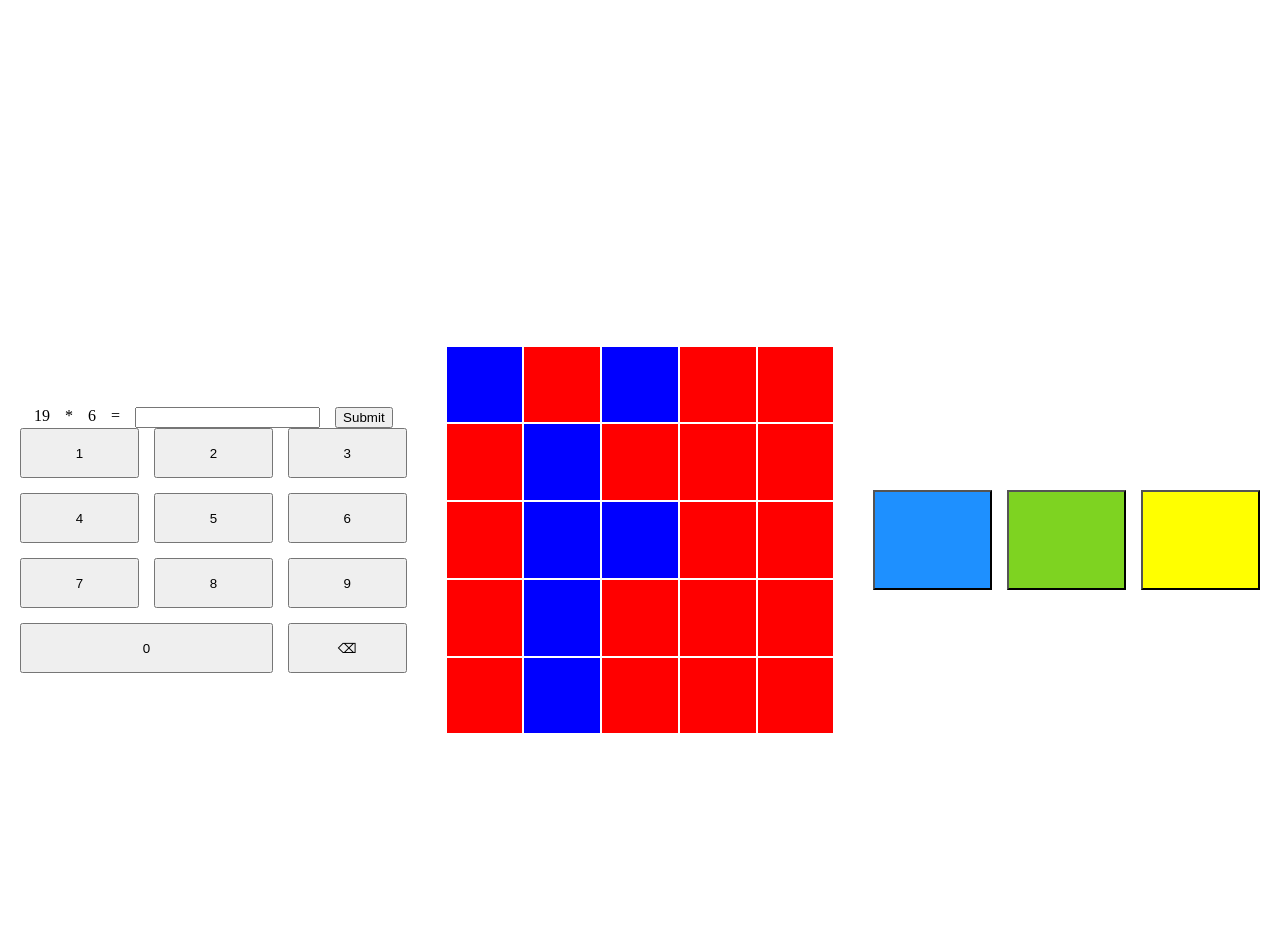
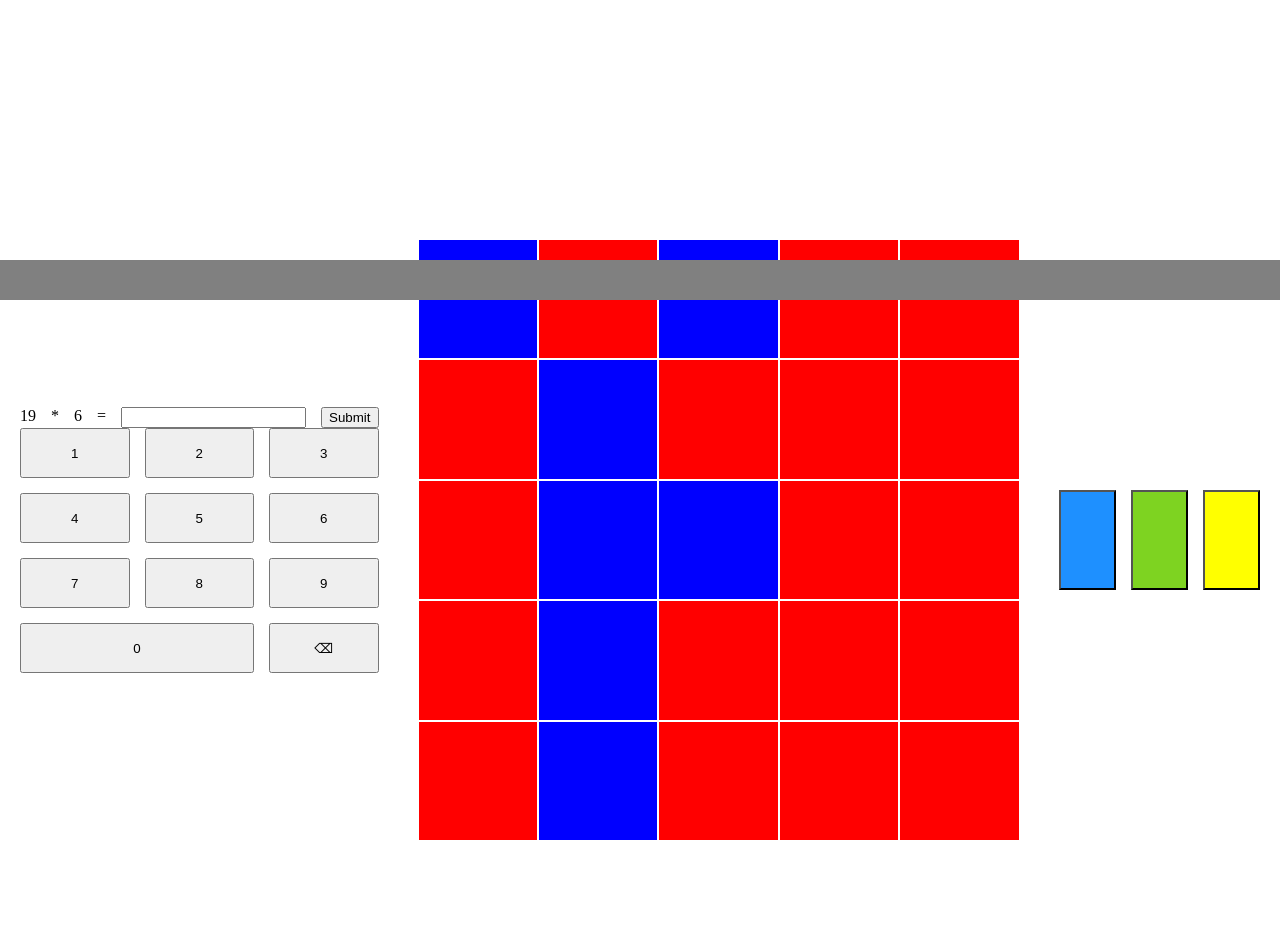
Before and after one commit to Hernandez-Marcos/Triple-task, a Django app: page /games/ in a window 1280 px wide. Shown: the part 697-1637 px from the top of the page. Run offline with Django 5.2, Linux system fonts and the light colour scheme.

Commit message:
Add game-timer bars and adjust CSS for proper positioning

```diff
--- a/games/static/games/styles/grid.css
+++ b/games/static/games/styles/grid.css
@@ -5,6 +5,8 @@
     grid-template-rows: repeat(5, 1fr);
     background-color: white;
     gap: 2px;
+    position: relative;
+    height: 80%;
 }
 
 .square {
--- a/games/static/games/styles/math.css
+++ b/games/static/games/styles/math.css
@@ -2,6 +2,10 @@
     flex: 1;
     display: flex;
     flex-direction: column;
+    justify-content: center;
+    position: relative;
+    height: 80%;
+
 }
 
 .math-problem {
--- a/games/static/games/styles/timer.css
+++ b/games/static/games/styles/timer.css
@@ -7,3 +7,13 @@
     left: 0;
     z-index: 10;
 }
+
+.game-timer-bar {
+    height: 40px;
+    width: 100%;
+    background-color: gray;
+    position: absolute;
+    top: 40px;
+    left: 0;
+    z-index: 10;
+}
--- a/games/templates/games/index.html
+++ b/games/templates/games/index.html
@@ -29,6 +29,7 @@
 
 <div class="games-container">
     <div class="math-game game-padding">
+        <div class="game-timer-bar"></div>
         <div class="math-problem">
             <span id="num-1">{{math_problem.num_1}}</span> * <span id="num-2">{{math_problem.num_2}}</span> =
             <input type="number" id="math-answer">
@@ -44,6 +45,7 @@
         </div>
     </div>
     <div class="grid-game game-padding">
+        <div class="game-timer-bar"></div>
         {% for row in grid %}
             {% for square in row %}
                 <div class="square {{square}}"></div>
@@ -51,6 +53,7 @@
         {% endfor %}
     </div>
     <div class="pattern-game game-padding">
+        <div class="game-timer-bar"></div>
         <button class="pattern-button blue"></button>
         <button class="pattern-button green"></button>
         <button class="pattern-button yellow"></button>
```
